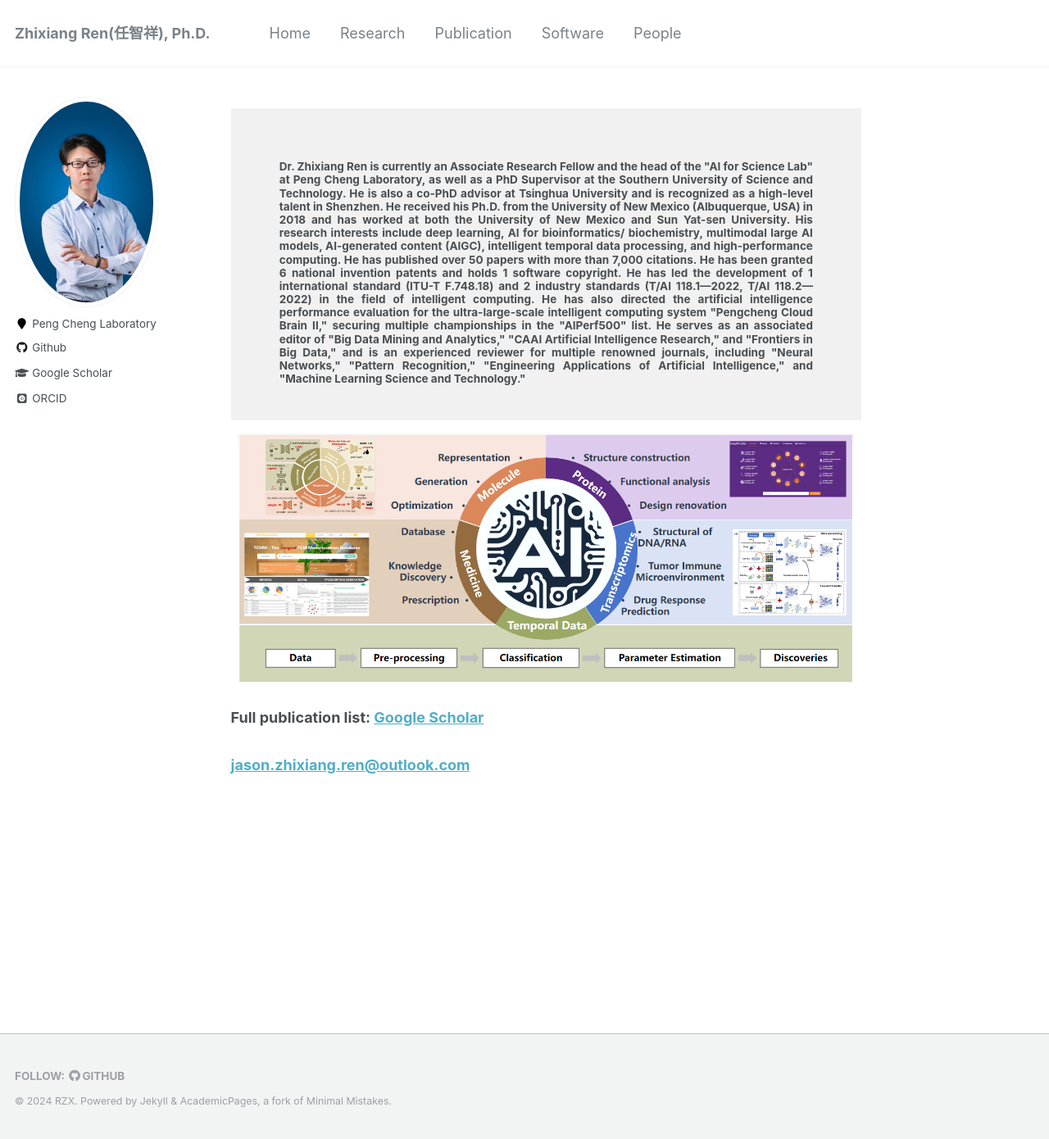
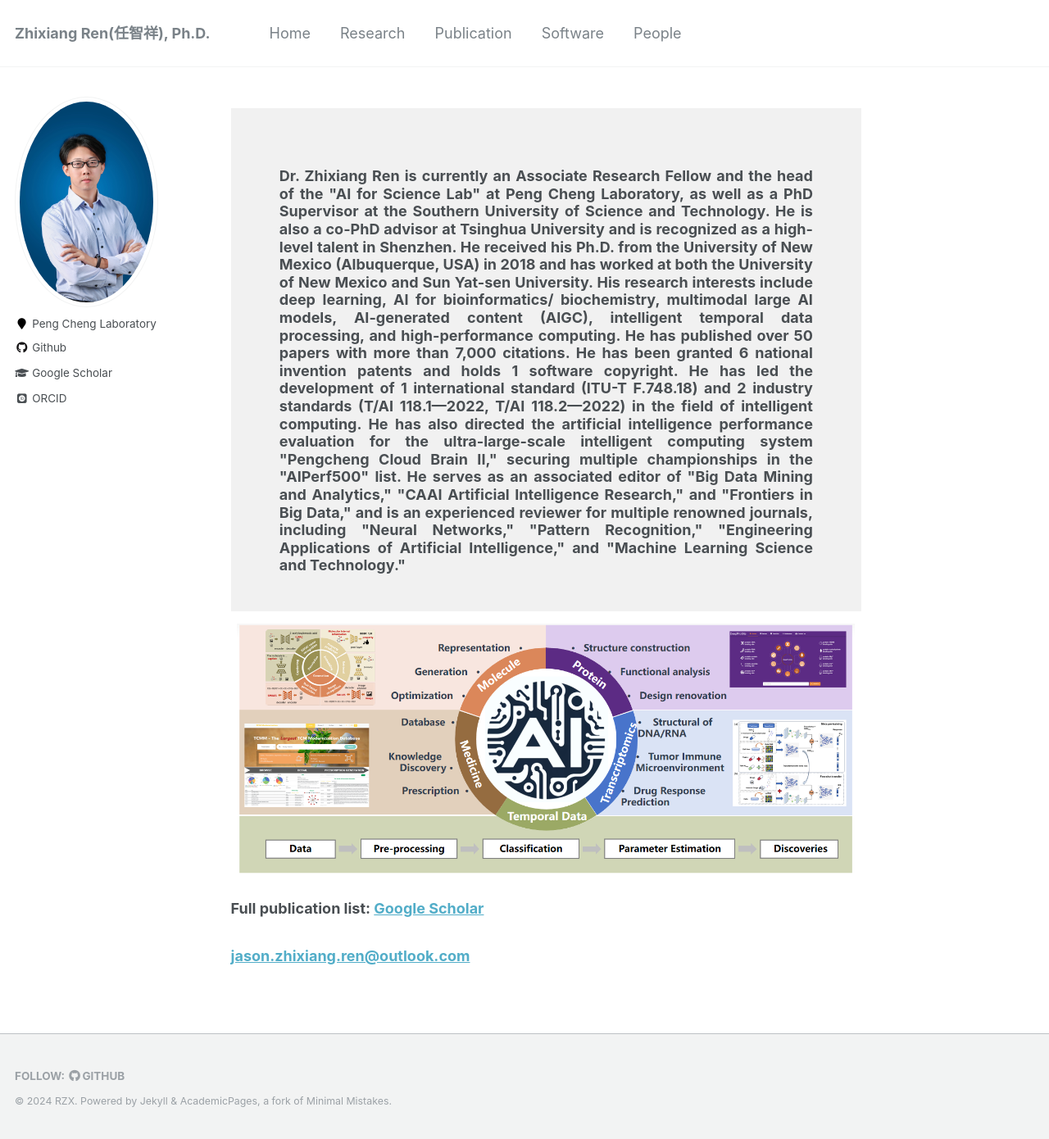
Before and after one commit to zhixiang-ren/zhixiang-ren.github.io, a Jekyll site: the page built from _pages/about.html, in a window 1280 px wide and 1390 px high. Shown: the whole window at 82% size. Built offline with Jekyll 4.4.1, drawn with Linux system fonts in a browser that asks for light colours; some web fonts are replaced.

Commit message:
Update about.html

```diff
--- a/_pages/about.html
+++ b/_pages/about.html
@@ -11,7 +11,7 @@ redirect_from:
 <!-- <h3 style="text-align:justify;">Biography:</h3> -->
 <div style="width: 100%;padding-left: 3%;padding-right: 3%;background-color: rgb(241, 241, 241);">
   <div style="width: 100%;padding-left: 5%;padding-right: 5%;padding-top: 5%;padding-bottom: 5%;">
-    <h4 style="text-align:justify;">
+    <h3 style="text-align:justify;">
       Dr. Zhixiang Ren is currently an Associate Research Fellow and the head of the "AI for Science Lab" at Peng Cheng Laboratory, as well as a PhD Supervisor at the Southern University of Science and Technology.
       He is also a co-PhD advisor at Tsinghua University and is recognized as a high-level talent in Shenzhen.
       He received his Ph.D. from the University of New Mexico (Albuquerque, USA) in 2018 and has worked at both the University of New Mexico and Sun Yat-sen University.
@@ -20,7 +20,7 @@ redirect_from:
       He has led the development of 1 international standard (ITU-T F.748.18) and 2 industry standards (T/AI 118.1—2022, T/AI 118.2—2022) in the field of intelligent computing.
       He has also directed the artificial intelligence performance evaluation for the ultra-large-scale intelligent computing system "Pengcheng Cloud Brain II," securing multiple championships in the "AIPerf500" list.
       He serves as an associated editor of "Big Data Mining and Analytics," "CAAI Artificial Intelligence Research," and "Frontiers in Big Data," and is an experienced reviewer for multiple renowned journals, including "Neural Networks," "Pattern Recognition," "Engineering Applications of Artificial Intelligence," and "Machine Learning Science and Technology."
-    </h4>
+    </h3>
   </div>
 </div>
 <div style="float: left;">
```
